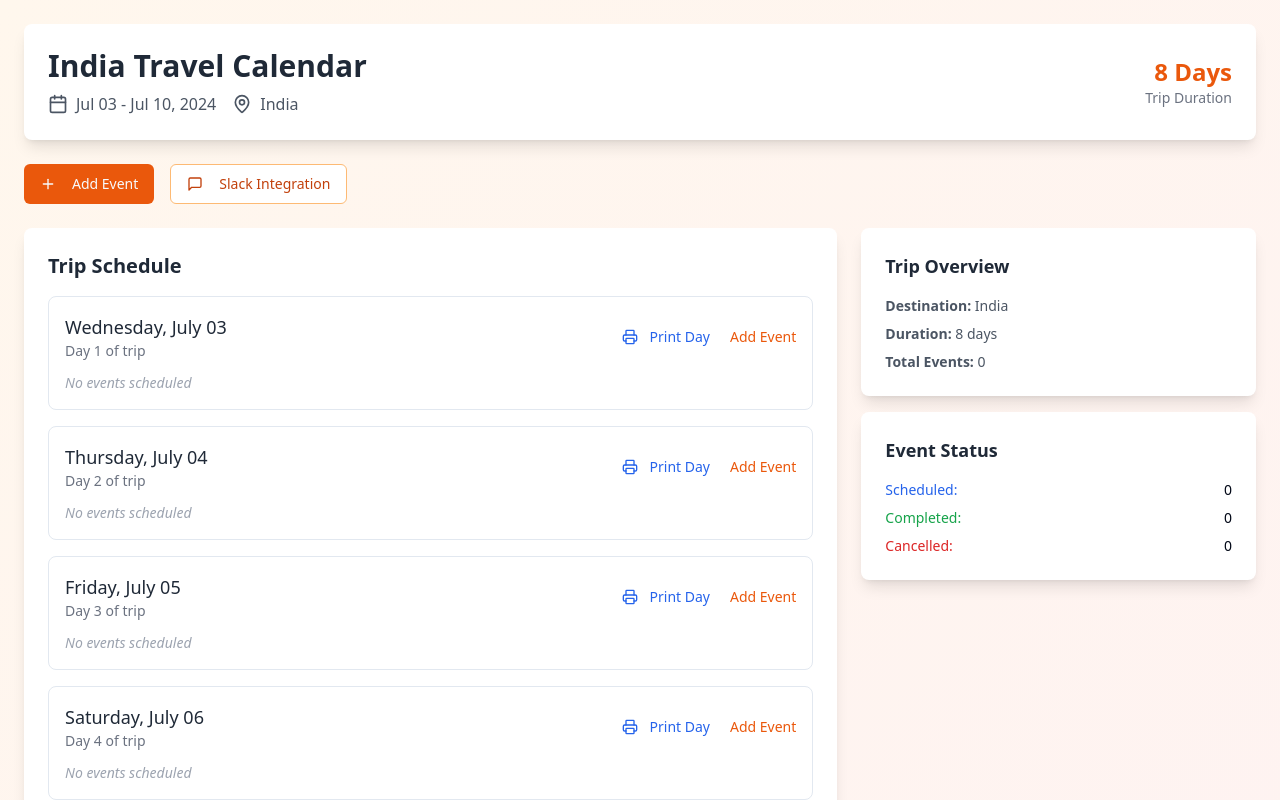
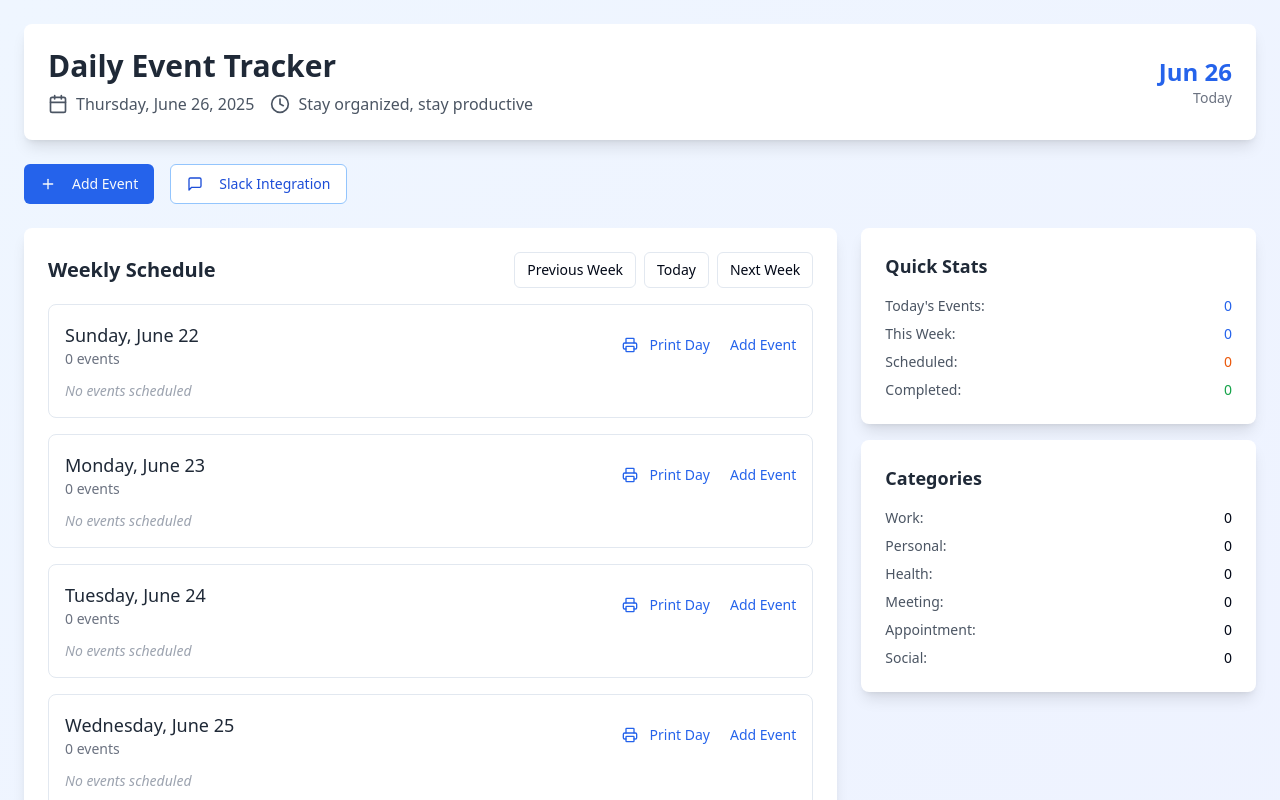
Before and after one commit to prakasam1973/MOM-Tracker, a React (Vite) app: page / in a window 1280 px wide. Shown: the top 800 px of the page. Built offline with nearby package versions, Linux system fonts and the light colour scheme.

Commit message:
Refactor: Convert to daily event tracker
Update the application to function as a general daily event tracker, removing India-specific travel calendar features.

```diff
--- a/src/components/CalendarGrid.tsx
+++ b/src/components/CalendarGrid.tsx
@@ -1,25 +1,21 @@
 
 import React, { useState } from 'react';
-import { format, isSameDay } from 'date-fns';
-import { TravelEvent } from '@/types/travel';
+import { format, isSameDay, addDays, startOfWeek } from 'date-fns';
+import { DailyEvent } from '@/types/daily';
 import { EventCard } from '@/components/EventCard';
 import { PrintView } from '@/components/PrintView';
 import { Printer } from 'lucide-react';
 import { Button } from '@/components/ui/button';
 
 interface CalendarGridProps {
-  tripStartDate: Date;
-  tripEndDate: Date;
-  events: TravelEvent[];
+  events: DailyEvent[];
   onDateSelect: (date: Date) => void;
   onDeleteEvent: (eventId: string) => void;
-  onUpdateEvent: (event: TravelEvent) => void;
+  onUpdateEvent: (event: DailyEvent) => void;
   onRescheduleEvent: (eventId: string, newDate: Date, newStartTime: string, newEndTime: string) => void;
 }
 
 export const CalendarGrid: React.FC<CalendarGridProps> = ({
-  tripStartDate,
-  tripEndDate,
   events,
   onDateSelect,
   onDeleteEvent,
@@ -27,16 +23,16 @@ export const CalendarGrid: React.FC<CalendarGridProps> = ({
   onRescheduleEvent,
 }) => {
   const [printDate, setPrintDate] = useState<Date | null>(null);
+  const [currentWeekStart, setCurrentWeekStart] = useState(() => {
+    const today = new Date();
+    return startOfWeek(today, { weekStartsOn: 0 });
+  });
 
-  const getDaysInTrip = () => {
+  const getDaysInWeek = () => {
     const days = [];
-    const currentDate = new Date(tripStartDate);
-
-    while (currentDate <= tripEndDate) {
-      days.push(new Date(currentDate));
-      currentDate.setDate(currentDate.getDate() + 1);
+    for (let i = 0; i < 7; i++) {
+      days.push(addDays(currentWeekStart, i));
     }
-
     return days;
   };
 
@@ -45,24 +41,57 @@ export const CalendarGrid: React.FC<CalendarGridProps> = ({
       .sort((a, b) => a.startTime.localeCompare(b.startTime));
   };
 
-  const days = getDaysInTrip();
+  const navigateWeek = (direction: 'prev' | 'next') => {
+    const newWeekStart = addDays(currentWeekStart, direction === 'next' ? 7 : -7);
+    setCurrentWeekStart(newWeekStart);
+  };
+
+  const goToToday = () => {
+    const today = new Date();
+    setCurrentWeekStart(startOfWeek(today, { weekStartsOn: 0 }));
+  };
+
+  const days = getDaysInWeek();
+  const today = new Date();
 
   return (
     <>
       <div className="bg-white rounded-lg shadow-lg p-6">
-        <h2 className="text-xl font-semibold text-gray-800 mb-4">Trip Schedule</h2>
+        <div className="flex items-center justify-between mb-4">
+          <h2 className="text-xl font-semibold text-gray-800">Weekly Schedule</h2>
+          <div className="flex gap-2">
+            <Button variant="outline" size="sm" onClick={() => navigateWeek('prev')}>
+              Previous Week
+            </Button>
+            <Button variant="outline" size="sm" onClick={goToToday}>
+              Today
+            </Button>
+            <Button variant="outline" size="sm" onClick={() => navigateWeek('next')}>
+              Next Week
+            </Button>
+          </div>
+        </div>
+
         <div className="space-y-4">
           {days.map((day, index) => {
             const dayEvents = getEventsForDate(day);
+            const isToday = isSameDay(day, today);
 
             return (
-              <div key={index} className="border rounded-lg p-4 hover:bg-gray-50 transition-colors">
+              <div key={index} className={`border rounded-lg p-4 transition-colors ${
+                isToday ? 'bg-blue-50 border-blue-200' : 'hover:bg-gray-50'
+              }`}>
                 <div className="flex items-center justify-between mb-3">
                   <div>
-                    <h3 className="text-lg font-medium text-gray-800">
+                    <h3 className={`text-lg font-medium ${
+                      isToday ? 'text-blue-800' : 'text-gray-800'
+                    }`}>
                       {format(day, 'EEEE, MMMM dd')}
+                      {isToday && <span className="ml-2 text-sm text-blue-600">(Today)</span>}
                     </h3>
-                    <p className="text-sm text-gray-500">Day {index + 1} of trip</p>
+                    <p className="text-sm text-gray-500">
+                      {dayEvents.length} event{dayEvents.length !== 1 ? 's' : ''}
+                    </p>
                   </div>
                   <div className="flex gap-2">
                     <Button
@@ -76,7 +105,7 @@ export const CalendarGrid: React.FC<CalendarGridProps> = ({
                     </Button>
                     <button
                       onClick={() => onDateSelect(day)}
-                      className="text-sm text-orange-600 hover:text-orange-700 font-medium"
+                      className="text-sm text-blue-600 hover:text-blue-700 font-medium"
                     >
                       Add Event
                     </button>
@@ -93,8 +122,6 @@ export const CalendarGrid: React.FC<CalendarGridProps> = ({
                         onUpdate={onUpdateEvent}
                         onReschedule={onRescheduleEvent}
                         allEvents={events}
-                        tripStartDate={tripStartDate}
-                        tripEndDate={tripEndDate}
                       />
                     ))
                   ) : (
--- a/src/components/CalendarHeader.tsx
+++ b/src/components/CalendarHeader.tsx
@@ -1,42 +1,34 @@
 
 import React from 'react';
 import { format } from 'date-fns';
-import { MapPin, Calendar } from 'lucide-react';
+import { Calendar, Clock } from 'lucide-react';
 
-interface CalendarHeaderProps {
-  tripStartDate: Date;
-  tripEndDate: Date;
-}
+export const CalendarHeader: React.FC = () => {
+  const today = new Date();
 
-export const CalendarHeader: React.FC<CalendarHeaderProps> = ({
-  tripStartDate,
-  tripEndDate,
-}) => {
   return (
     <div className="bg-white rounded-lg shadow-lg p-6 mb-6">
       <div className="flex items-center justify-between">
         <div>
           <h1 className="text-3xl font-bold text-gray-800 mb-2">
-            India Travel Calendar
+            Daily Event Tracker
           </h1>
           <div className="flex items-center gap-4 text-gray-600">
             <div className="flex items-center gap-2">
               <Calendar className="w-5 h-5" />
-              <span>
-                {format(tripStartDate, 'MMM dd')} - {format(tripEndDate, 'MMM dd, yyyy')}
-              </span>
+              <span>{format(today, 'EEEE, MMMM dd, yyyy')}</span>
             </div>
             <div className="flex items-center gap-2">
-              <MapPin className="w-5 h-5" />
-              <span>India</span>
+              <Clock className="w-5 h-5" />
+              <span>Stay organized, stay productive</span>
             </div>
           </div>
         </div>
         <div className="text-right">
-          <div className="text-2xl font-bold text-orange-600">
-            {Math.ceil((tripEndDate.getTime() - tripStartDate.getTime()) / (1000 * 60 * 60 * 24)) + 1} Days
+          <div className="text-2xl font-bold text-blue-600">
+            {format(today, 'MMM dd')}
           </div>
-          <div className="text-sm text-gray-500">Trip Duration</div>
+          <div className="text-sm text-gray-500">Today</div>
         </div>
       </div>
     </div>
--- a/src/components/EventCard.tsx
+++ b/src/components/EventCard.tsx
@@ -1,29 +1,27 @@
 
 import React, { useState } from 'react';
-import { TravelEvent } from '@/types/travel';
-import { Clock, MapPin, Trash2, Edit, FileText, Calendar, Check, X, RotateCcw } from 'lucide-react';
+import { DailyEvent } from '@/types/daily';
+import { Clock, MapPin, Trash2, FileText, Calendar, Check, X, RotateCcw } from 'lucide-react';
 import { Button } from '@/components/ui/button';
 import { EventNotes } from '@/components/EventNotes';
 import { RescheduleDialog } from '@/components/RescheduleDialog';
 
 interface EventCardProps {
-  event: TravelEvent;
+  event: DailyEvent;
   onDelete: (eventId: string) => void;
-  onUpdate: (event: TravelEvent) => void;
+  onUpdate: (event: DailyEvent) => void;
   onReschedule: (eventId: string, newDate: Date, newStartTime: string, newEndTime: string) => void;
-  allEvents: TravelEvent[];
-  tripStartDate: Date;
-  tripEndDate: Date;
+  allEvents: DailyEvent[];
 }
 
 const categoryColors = {
-  flight: 'bg-blue-100 text-blue-800 border-blue-200',
-  hotel: 'bg-green-100 text-green-800 border-green-200',
-  activity: 'bg-purple-100 text-purple-800 border-purple-200',
+  work: 'bg-blue-100 text-blue-800 border-blue-200',
+  personal: 'bg-green-100 text-green-800 border-green-200',
+  health: 'bg-purple-100 text-purple-800 border-purple-200',
   meeting: 'bg-red-100 text-red-800 border-red-200',
-  meal: 'bg-yellow-100 text-yellow-800 border-yellow-200',
-  transport: 'bg-gray-100 text-gray-800 border-gray-200',
-  other: 'bg-orange-100 text-orange-800 border-orange-200',
+  appointment: 'bg-yellow-100 text-yellow-800 border-yellow-200',
+  social: 'bg-pink-100 text-pink-800 border-pink-200',
+  other: 'bg-gray-100 text-gray-800 border-gray-200',
 };
 
 const priorityColors = {
@@ -51,16 +49,14 @@ export const EventCard: React.FC<EventCardProps> = ({
   onDelete,
   onUpdate,
   onReschedule,
-  allEvents,
-  tripStartDate,
-  tripEndDate
+  allEvents
 }) => {
   const [showNotes, setShowNotes] = useState(false);
   const [showReschedule, setShowReschedule] = useState(false);
 
   const StatusIcon = statusIcons[event.status];
 
-  const handleStatusChange = (newStatus: TravelEvent['status']) => {
+  const handleStatusChange = (newStatus: DailyEvent['status']) => {
     onUpdate({ ...event, status: newStatus });
   };
 
@@ -93,10 +89,12 @@ export const EventCard: React.FC<EventCardProps> = ({
                 <Clock className="w-3 h-3" />
                 <span>{event.startTime} - {event.endTime}</span>
               </div>
-              <div className="flex items-center gap-1">
-                <MapPin className="w-3 h-3" />
-                <span>{event.location}</span>
-              </div>
+              {event.location && (
+                <div className="flex items-center gap-1">
+                  <MapPin className="w-3 h-3" />
+                  <span>{event.location}</span>
+                </div>
+              )}
             </div>
 
             {event.notes && (
@@ -188,8 +186,6 @@ export const EventCard: React.FC<EventCardProps> = ({
         event={event}
         onReschedule={onReschedule}
         allEvents={allEvents}
-        tripStartDate={tripStartDate}
-        tripEndDate={tripEndDate}
       />
     </>
   );
--- a/src/components/EventForm.tsx
+++ b/src/components/EventForm.tsx
@@ -1,6 +1,6 @@
 
 import React, { useState } from 'react';
-import { TravelEvent } from '@/types/travel';
+import { DailyEvent } from '@/types/daily';
 import { Button } from '@/components/ui/button';
 import { Input } from '@/components/ui/input';
 import { Label } from '@/components/ui/label';
@@ -9,36 +9,32 @@ import { X } from 'lucide-react';
 import { format } from 'date-fns';
 
 interface EventFormProps {
-  onSubmit: (event: Omit<TravelEvent, 'id'>) => void;
+  onSubmit: (event: Omit<DailyEvent, 'id'>) => void;
   onClose: () => void;
   selectedDate: Date | null;
-  tripStartDate: Date;
-  tripEndDate: Date;
 }
 
 export const EventForm: React.FC<EventFormProps> = ({
   onSubmit,
   onClose,
   selectedDate,
-  tripStartDate,
-  tripEndDate,
 }) => {
   const [formData, setFormData] = useState({
     title: '',
     description: '',
-    date: selectedDate ? format(selectedDate, 'yyyy-MM-dd') : format(tripStartDate, 'yyyy-MM-dd'),
+    date: selectedDate ? format(selectedDate, 'yyyy-MM-dd') : format(new Date(), 'yyyy-MM-dd'),
     startTime: '09:00',
     endTime: '10:00',
     location: '',
-    category: 'activity' as TravelEvent['category'],
-    priority: 'medium' as TravelEvent['priority'],
+    category: 'work' as DailyEvent['category'],
+    priority: 'medium' as DailyEvent['priority'],
     notes: '',
   });
 
   const handleSubmit = (e: React.FormEvent) => {
     e.preventDefault();
 
-    const eventData: Omit<TravelEvent, 'id'> = {
+    const eventData: Omit<DailyEvent, 'id'> = {
       ...formData,
       date: new Date(formData.date),
       status: 'scheduled',
@@ -68,7 +64,7 @@ export const EventForm: React.FC<EventFormProps> = ({
               id="title"
               value={formData.title}
               onChange={(e) => handleChange('title', e.target.value)}
-              placeholder="e.g., Flight to Delhi"
+              placeholder="e.g., Team Meeting"
               required
             />
           </div>
@@ -90,8 +86,6 @@ export const EventForm: React.FC<EventFormProps> = ({
               type="date"
               value={formData.date}
               onChange={(e) => handleChange('date', e.target.value)}
-              min={format(tripStartDate, 'yyyy-MM-dd')}
-              max={format(tripEndDate, 'yyyy-MM-dd')}
               required
             />
           </div>
@@ -125,8 +119,7 @@ export const EventForm: React.FC<EventFormProps> = ({
               id="location"
               value={formData.location}
               onChange={(e) => handleChange('location', e.target.value)}
-              placeholder="e.g., Mumbai Airport"
-              required
+              placeholder="e.g., Conference Room A"
             />
           </div>
 
@@ -139,12 +132,12 @@ export const EventForm: React.FC<EventFormProps> = ({
               className="w-full p-2 border border-input rounded-md bg-background"
               required
             >
-              <option value="flight">Flight</option>
-              <option value="hotel">Hotel</option>
-              <option value="activity">Activity</option>
+              <option value="work">Work</option>
+              <option value="personal">Personal</option>
+              <option value="health">Health</option>
               <option value="meeting">Meeting</option>
-              <option value="meal">Meal</option>
-              <option value="transport">Transport</option>
+              <option value="appointment">Appointment</option>
+              <option value="social">Social</option>
               <option value="other">Other</option>
             </select>
           </div>
@@ -177,7 +170,7 @@ export const EventForm: React.FC<EventFormProps> = ({
           </div>
 
           <div className="flex gap-3 pt-4">
-            <Button type="submit" className="flex-1 bg-orange-600 hover:bg-orange-700">
+            <Button type="submit" className="flex-1 bg-blue-600 hover:bg-blue-700">
               Add Event
             </Button>
             <Button type="button" variant="outline" onClick={onClose}>
--- a/src/components/EventNotes.tsx
+++ b/src/components/EventNotes.tsx
@@ -1,6 +1,6 @@
 
 import React, { useState } from 'react';
-import { TravelEvent } from '@/types/travel';
+import { DailyEvent } from '@/types/daily';
 import { Button } from '@/components/ui/button';
 import { Textarea } from '@/components/ui/textarea';
 import { Label } from '@/components/ui/label';
@@ -9,7 +9,7 @@ import { X, FileText } from 'lucide-react';
 interface EventNotesProps {
   isOpen: boolean;
   onClose: () => void;
-  event: TravelEvent;
+  event: DailyEvent;
   onUpdateNotes: (notes: string) => void;
 }
 
--- a/src/components/PrintView.tsx
+++ b/src/components/PrintView.tsx
@@ -1,13 +1,13 @@
 
 import React from 'react';
 import { format } from 'date-fns';
-import { TravelEvent } from '@/types/travel';
+import { DailyEvent } from '@/types/daily';
 import { Printer } from 'lucide-react';
 import { Button } from '@/components/ui/button';
 
 interface PrintViewProps {
   date: Date;
-  events: TravelEvent[];
+  events: DailyEvent[];
   onClose: () => void;
 }
 
@@ -23,7 +23,7 @@ export const PrintView: React.FC<PrintViewProps> = ({ date, events, onClose }) =
       <div className="max-w-4xl mx-auto p-8 print-container">
         {/* Print header - hidden on screen, visible when printing */}
         <div className="print:block hidden mb-8">
-          <h1 className="text-3xl font-bold text-center mb-2">India Trip Schedule</h1>
+          <h1 className="text-3xl font-bold text-center mb-2">Daily Schedule</h1>
           <h2 className="text-xl text-center text-gray-600">
             {format(date, 'EEEE, MMMM dd, yyyy')}
           </h2>
@@ -60,7 +60,7 @@ export const PrintView: React.FC<PrintViewProps> = ({ date, events, onClose }) =
                     </h3>
                     <div className="flex items-center gap-4 text-sm text-gray-600 mb-2">
                       <span className="font-medium">{event.startTime} - {event.endTime}</span>
-                      <span>📍 {event.location}</span>
+                      {event.location && <span>📍 {event.location}</span>}
                       <span className="capitalize bg-gray-100 px-2 py-1 rounded">
                         {event.category}
                       </span>
@@ -112,7 +112,7 @@ export const PrintView: React.FC<PrintViewProps> = ({ date, events, onClose }) =
 
         {/* Print footer */}
         <div className="print:block hidden mt-8 pt-4 border-t text-center text-sm text-gray-500">
-          <p>Generated from India Trip Calendar - {format(new Date(), 'MMMM dd, yyyy')}</p>
+          <p>Generated from Daily Event Tracker - {format(new Date(), 'MMMM dd, yyyy')}</p>
         </div>
       </div>
     </div>
--- a/src/pages/Index.tsx
+++ b/src/pages/Index.tsx
@@ -4,24 +4,27 @@ import { CalendarHeader } from '@/components/CalendarHeader';
 import { CalendarGrid } from '@/components/CalendarGrid';
 import { EventForm } from '@/components/EventForm';
 import { SlackIntegration } from '@/components/SlackIntegration';
-import { TravelEvent } from '@/types/travel';
+import { DailyEvent } from '@/types/daily';
 import { Button } from '@/components/ui/button';
 import { Plus, MessageSquare } from 'lucide-react';
 import { useToast } from '@/hooks/use-toast';
 
 const Index = () => {
-  const [events, setEvents] = useState<TravelEvent[]>([]);
+  const [events, setEvents] = useState<DailyEvent[]>([]);
   const [showEventForm, setShowEventForm] = useState(false);
   const [showSlackPanel, setShowSlackPanel] = useState(false);
   const [selectedDate, setSelectedDate] = useState<Date | null>(null);
   const { toast } = useToast();
 
-  // Trip dates: July 3rd to July 10th, 2024
-  const tripStartDate = new Date(2024, 6, 3); // Month is 0-indexed
-  const tripEndDate = new Date(2024, 6, 10);
+  // Current week dates for initial view
+  const today = new Date();
+  const startOfWeek = new Date(today);
+  startOfWeek.setDate(today.getDate() - today.getDay());
+  const endOfWeek = new Date(startOfWeek);
+  endOfWeek.setDate(startOfWeek.getDate() + 6);
 
-  const handleAddEvent = (eventData: Omit<TravelEvent, 'id'>) => {
-    const newEvent: TravelEvent = {
+  const handleAddEvent = (eventData: Omit<DailyEvent, 'id'>) => {
+    const newEvent: DailyEvent = {
       ...eventData,
       id: Date.now().toString(),
     };
@@ -29,11 +32,11 @@ const Index = () => {
     setShowEventForm(false);
     toast({
       title: "Event Added",
-      description: `${eventData.title} has been added to your India trip schedule.`,
+      description: `${eventData.title} has been added to your schedule.`,
     });
   };
 
-  const handleUpdateEvent = (updatedEvent: TravelEvent) => {
+  const handleUpdateEvent = (updatedEvent: DailyEvent) => {
     setEvents(prev => prev.map(event =>
       event.id === updatedEvent.id ? updatedEvent : event
     ));
@@ -46,7 +49,6 @@ const Index = () => {
   const handleRescheduleEvent = (eventId: string, newDate: Date, newStartTime: string, newEndTime: string) => {
     setEvents(prev => prev.map(event => {
       if (event.id === eventId) {
-        // Mark original as rescheduled and create new event
         const rescheduledEvent = {
           ...event,
           date: newDate,
@@ -55,9 +57,6 @@ const Index = () => {
           status: 'scheduled' as const,
           originalEventId: event.originalEventId || event.id,
         };
-
-        // Mark the old event as rescheduled
-        const oldEvent = { ...event, status: 'rescheduled' as const };
 
         return rescheduledEvent;
       }
@@ -85,24 +84,27 @@ const Index = () => {
 
   // Get event statistics
   const eventStats = {
-    total: events.length,
+    today: events.filter(e => {
+      const eventDate = new Date(e.date);
+      return eventDate.toDateString() === today.toDateString();
+    }).length,
+    thisWeek: events.filter(e => {
+      const eventDate = new Date(e.date);
+      return eventDate >= startOfWeek && eventDate <= endOfWeek;
+    }).length,
     scheduled: events.filter(e => e.status === 'scheduled').length,
     completed: events.filter(e => e.status === 'completed').length,
-    cancelled: events.filter(e => e.status === 'cancelled').length,
   };
 
   return (
-    <div className="min-h-screen bg-gradient-to-br from-orange-50 to-red-50">
+    <div className="min-h-screen bg-gradient-to-br from-blue-50 to-indigo-50">
       <div className="container mx-auto p-6">
-        <CalendarHeader
-          tripStartDate={tripStartDate}
-          tripEndDate={tripEndDate}
-        />
+        <CalendarHeader />
 
         <div className="mb-6 flex gap-4">
           <Button
             onClick={() => setShowEventForm(true)}
-            className="bg-orange-600 hover:bg-orange-700"
+            className="bg-blue-600 hover:bg-blue-700"
           >
             <Plus className="w-4 h-4 mr-2" />
             Add Event
@@ -110,7 +112,7 @@ const Index = () => {
           <Button
             onClick={() => setShowSlackPanel(true)}
             variant="outline"
-            className="border-orange-300 text-orange-700 hover:bg-orange-100"
+            className="border-blue-300 text-blue-700 hover:bg-blue-100"
           >
             <MessageSquare className="w-4 h-4 mr-2" />
             Slack Integration
@@ -120,8 +122,6 @@ const Index = () => {
         <div className="grid lg:grid-cols-3 gap-6">
           <div className="lg:col-span-2">
             <CalendarGrid
-              tripStartDate={tripStartDate}
-              tripEndDate={tripEndDate}
               events={events}
               onDateSelect={handleDateSelect}
               onDeleteEvent={handleDeleteEvent}
@@ -132,29 +132,39 @@ const Index = () => {
 
           <div className="space-y-4">
             <div className="bg-white rounded-lg shadow-lg p-6">
-              <h3 className="text-lg font-semibold text-gray-800 mb-4">Trip Overview</h3>
+              <h3 className="text-lg font-semibold text-gray-800 mb-4">Quick Stats</h3>
               <div className="space-y-2 text-sm text-gray-600">
-                <p><strong>Destination:</strong> India</p>
-                <p><strong>Duration:</strong> 8 days</p>
-                <p><strong>Total Events:</strong> {eventStats.total}</p>
+                <div className="flex justify-between">
+                  <span>Today's Events:</span>
+                  <span className="font-medium text-blue-600">{eventStats.today}</span>
+                </div>
+                <div className="flex justify-between">
+                  <span>This Week:</span>
+                  <span className="font-medium text-blue-600">{eventStats.thisWeek}</span>
+                </div>
+                <div className="flex justify-between">
+                  <span>Scheduled:</span>
+                  <span className="font-medium text-orange-600">{eventStats.scheduled}</span>
+                </div>
+                <div className="flex justify-between">
+                  <span>Completed:</span>
+                  <span className="font-medium text-green-600">{eventStats.completed}</span>
+                </div>
               </div>
             </div>
 
             <div className="bg-white rounded-lg shadow-lg p-6">
-              <h3 className="text-lg font-semibold text-gray-800 mb-4">Event Status</h3>
+              <h3 className="text-lg font-semibold text-gray-800 mb-4">Categories</h3>
               <div className="space-y-2 text-sm">
-                <div className="flex justify-between">
-                  <span className="text-blue-600">Scheduled:</span>
-                  <span className="font-medium">{eventStats.scheduled}</span>
-                </div>
-                <div className="flex justify-between">
-                  <span className="text-green-600">Completed:</span>
-                  <span className="font-medium">{eventStats.completed}</span>
-                </div>
-                <div className="flex justify-between">
-                  <span className="text-red-600">Cancelled:</span>
-                  <span className="font-medium">{eventStats.cancelled}</span>
-                </div>
+                {['work', 'personal', 'health', 'meeting', 'appointment', 'social'].map(category => {
+                  const count = events.filter(e => e.category === category).length;
+                  return (
+                    <div key={category} className="flex justify-between">
+                      <span className="capitalize text-gray-600">{category}:</span>
+                      <span className="font-medium">{count}</span>
+                    </div>
+                  );
+                })}
               </div>
             </div>
           </div>
@@ -165,8 +175,6 @@ const Index = () => {
             onSubmit={handleAddEvent}
             onClose={() => setShowEventForm(false)}
             selectedDate={selectedDate}
-            tripStartDate={tripStartDate}
-            tripEndDate={tripEndDate}
           />
         )}
 
--- /dev/null
+++ b/src/types/daily.ts
@@ -0,0 +1,27 @@
+
+export interface DailyEvent {
+  id: string;
+  title: string;
+  description: string;
+  date: Date;
+  startTime: string;
+  endTime: string;
+  location: string;
+  category: 'work' | 'personal' | 'health' | 'meeting' | 'appointment' | 'social' | 'other';
+  priority: 'low' | 'medium' | 'high';
+  notes: string;
+  status: 'scheduled' | 'completed' | 'cancelled' | 'rescheduled';
+  originalEventId?: string;
+}
+
+export interface SlackMessage {
+  text: string;
+  channel?: string;
+  username?: string;
+}
+
+export interface SlackConfig {
+  webhookUrl: string;
+  channel: string;
+  username: string;
+}
```
